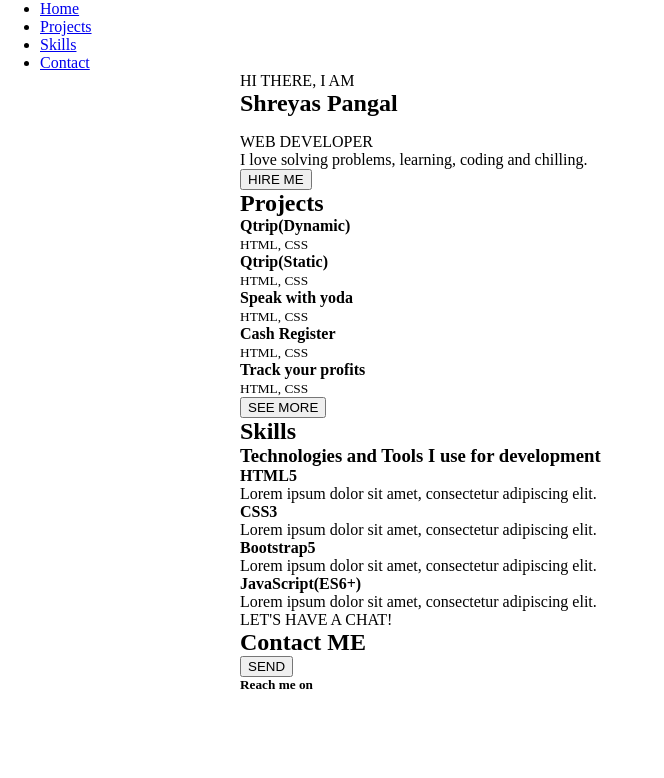
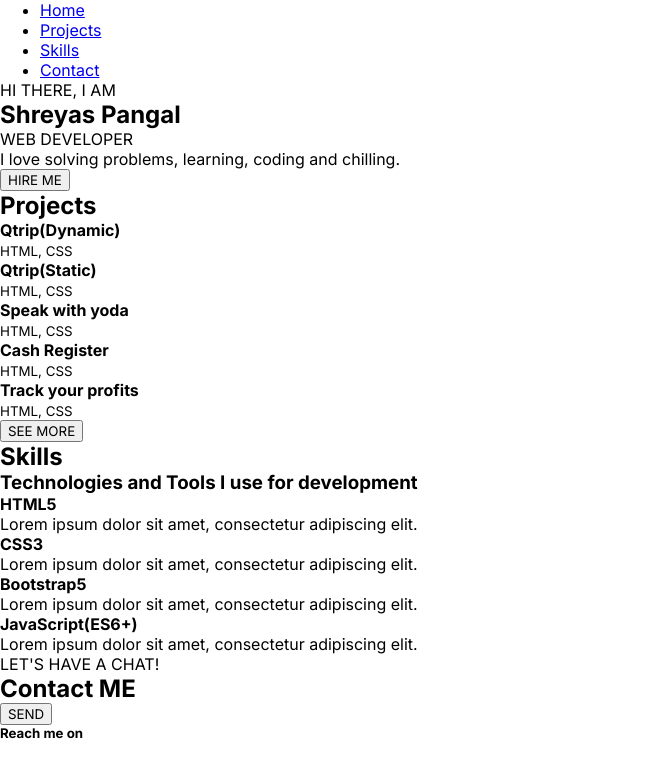
Before and after one commit to Shreyas-13-ops/portfolio-dark-theme, a plain HTML site: page index.html in a window 1280 px wide. Shown: the whole page, without its empty margins (0-664 px from the left). Drawn offline with Linux system fonts and the light colour scheme.

Commit message:
Refactor to basics

```diff
--- a/index.html
+++ b/index.html
@@ -7,39 +7,39 @@
     <link rel="stylesheet" href="styles/style.css" />
     <title>Welcome to my portfolio | Shreyas Pangal</title>
   </head>
-  <body class="bg-dark text-white">
-    <nav class="navbar navbar-expand-lg navbar-dark bg-dark text-white py-3">
-      <ul class="navbar-nav w-100 d-flex justify-content-center">
-        <li class="nav-item nav-home active px-5">
+  <body>
+    <nav class="navbar">
+      <ul class="navbar-nav">
+        <li class="nav-item nav-home">
           <a href="#home" class="nav-link">Home</a>
         </li>
-        <li class="nav-item nav-projects px-5">
+        <li class="nav-item nav-projects">
           <a href="#projects" class="nav-link">Projects</a>
         </li>
-        <li class="nav-item nav-skills px-5">
+        <li class="nav-item nav-skills">
           <a href="#skills" class="nav-link">Skills</a>
         </li>
-        <li class="nav-item nav-contact px-5">
+        <li class="nav-item nav-contact">
           <a href="#contact" class="nav-link">Contact</a>
         </li>
       </ul>
     </nav>
 
-    <main class="my-5">
-      <section id="home" class="my-5 fw-bold fs-3">
+    <main class="">
+      <section id="home" class="">
         <p>HI THERE, I AM</p>
-        <h2 class="display-1 bold">Shreyas Pangal</h2>
-        <p class="text-primary">WEB DEVELOPER</p>
-        <p class="fw-light fs-6 mt-4">
+        <h2 class="">Shreyas Pangal</h2>
+        <p class="">WEB DEVELOPER</p>
+        <p class="">
           I love solving problems, learning, coding and chilling.
         </p>
-        <button type="button" class="btn btn-primary mt-3">HIRE ME</button>
+        <button type="button" class="btn btn-primary">HIRE ME</button>
       </section>
 
-      <section id="projects" class="my-5">
-        <h2 class="my-3">Projects</h2>
-        <div class="cards-projects d-flex flex-wrap text-white row g-3">
-          <div class="card card-project col-4 bg-dark p-5 border border-white">
+      <section id="projects" class="">
+        <h2 class="">Projects</h2>
+        <div class="cards-projects">
+          <div class="card-project">
             <div class="card-body">
               <h4 class="card-title">Qtrip(Dynamic)</h4>
               <small class="card-text">HTML, CSS</small>
@@ -49,7 +49,7 @@
               <div class="github"></div>
             </div> -->
           </div>
-          <div class="card-project card col-4 bg-dark p-5 border border-white">
+          <div class="card-project">
             <div class="card-body">
               <h4>Qtrip(Static)</h4>
               <small>HTML, CSS</small>
@@ -59,7 +59,7 @@
               <div class="github"></div>
             </div> -->
           </div>
-          <div class="card-project card col-4 bg-dark p-5 border border-white">
+          <div class="card-project">
             <div class="card-body">
               <h4>Speak with yoda</h4>
               <small>HTML, CSS</small>
@@ -69,7 +69,7 @@
               <div class="github"></div>
             </div> -->
           </div>
-          <div class="card-project card col-4 bg-dark p-5 border border-white">
+          <div class="card-project">
             <div class="card-body">
               <h4>Cash Register</h4>
               <small>HTML, CSS</small>
@@ -79,7 +79,7 @@
               <div class="github"></div>
             </div> -->
           </div>
-          <div class="card-project card col-4 bg-dark p-5 border border-white">
+          <div class="card-project">
             <div class="card-body">
               <h4>Track your profits</h4>
               <small>HTML, CSS</small>
@@ -95,10 +95,10 @@
         </button>
       </section>
 
-      <section id="skills" class="my-5">
-        <h2 class="my-3">Skills</h2>
+      <section id="skills" class="">
+        <h2 class="">Skills</h2>
         <h3>Technologies and Tools I use for development</h3>
-        <div class="cards-skills d-flex">
+        <div class="cards-skills">
           <div class="card-skill">
             <div class="skill-img"></div>
             <h4>HTML5</h4>
@@ -122,7 +122,7 @@
         </div>
       </section>
 
-      <section id="contact" class="my-5">
+      <section id="contact" class="">
         <p>LET'S HAVE A CHAT!</p>
         <h2>Contact ME</h2>
         <form action="" method="post">
--- a/styles/style.css
+++ b/styles/style.css
@@ -1,20 +1,8 @@
+/* Font */
+@import url('https://fonts.googleapis.com/css2?family=Inter:wght@100;400;700&display=swap');
+
 * {
     box-sizing: border-box;
     margin: 0;
+    font-family: 'Inter', Arial, sans-serif;
 }
-nav{
-
-}
-main{
-    margin: auto;
-    width: 800px;
-}
-#home > p+h2 {
-    padding-bottom: 1rem;
-}
-button{
-
-}
-footer{
-
-}
```
Also changed, not shown: assets/style_guide.txt (added).
